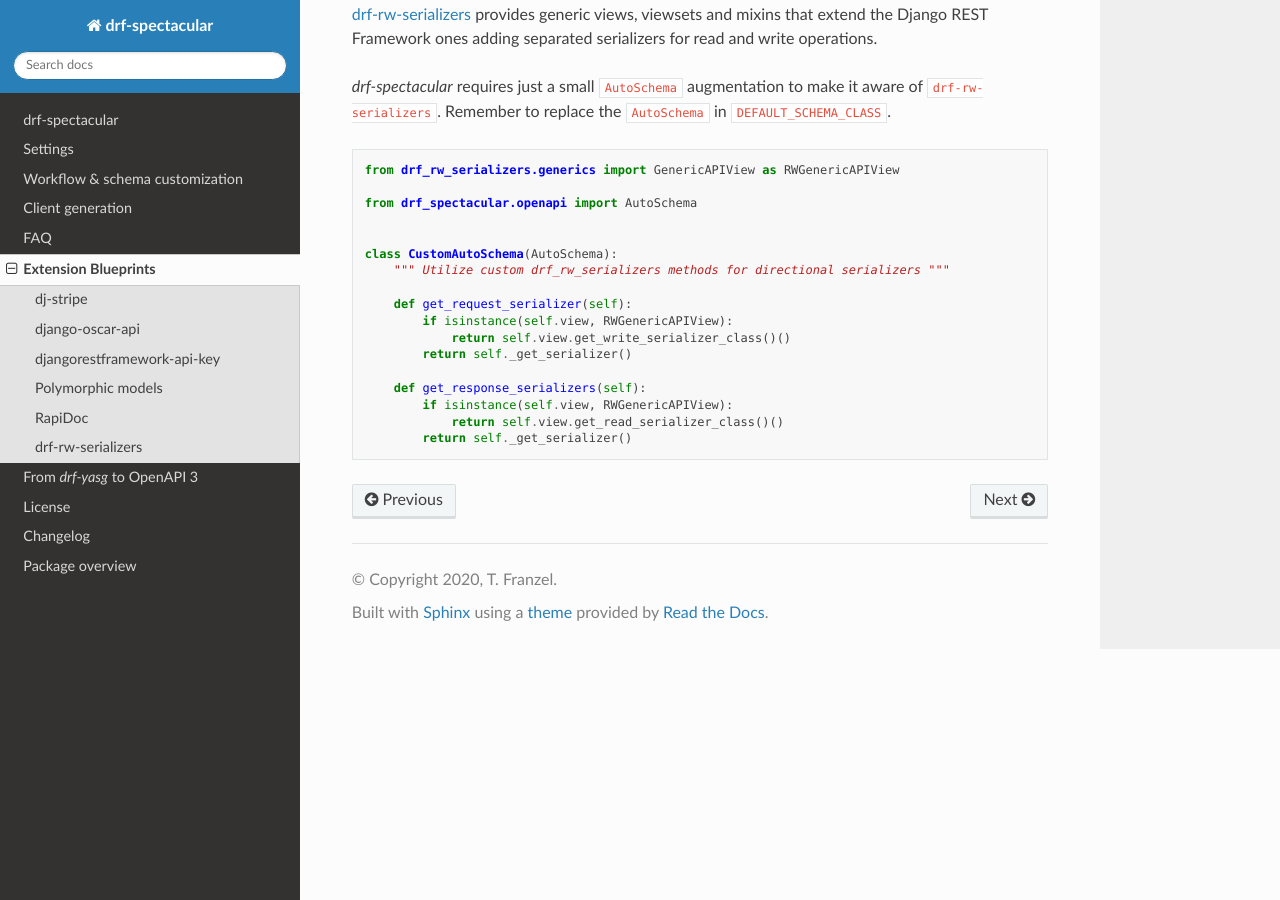
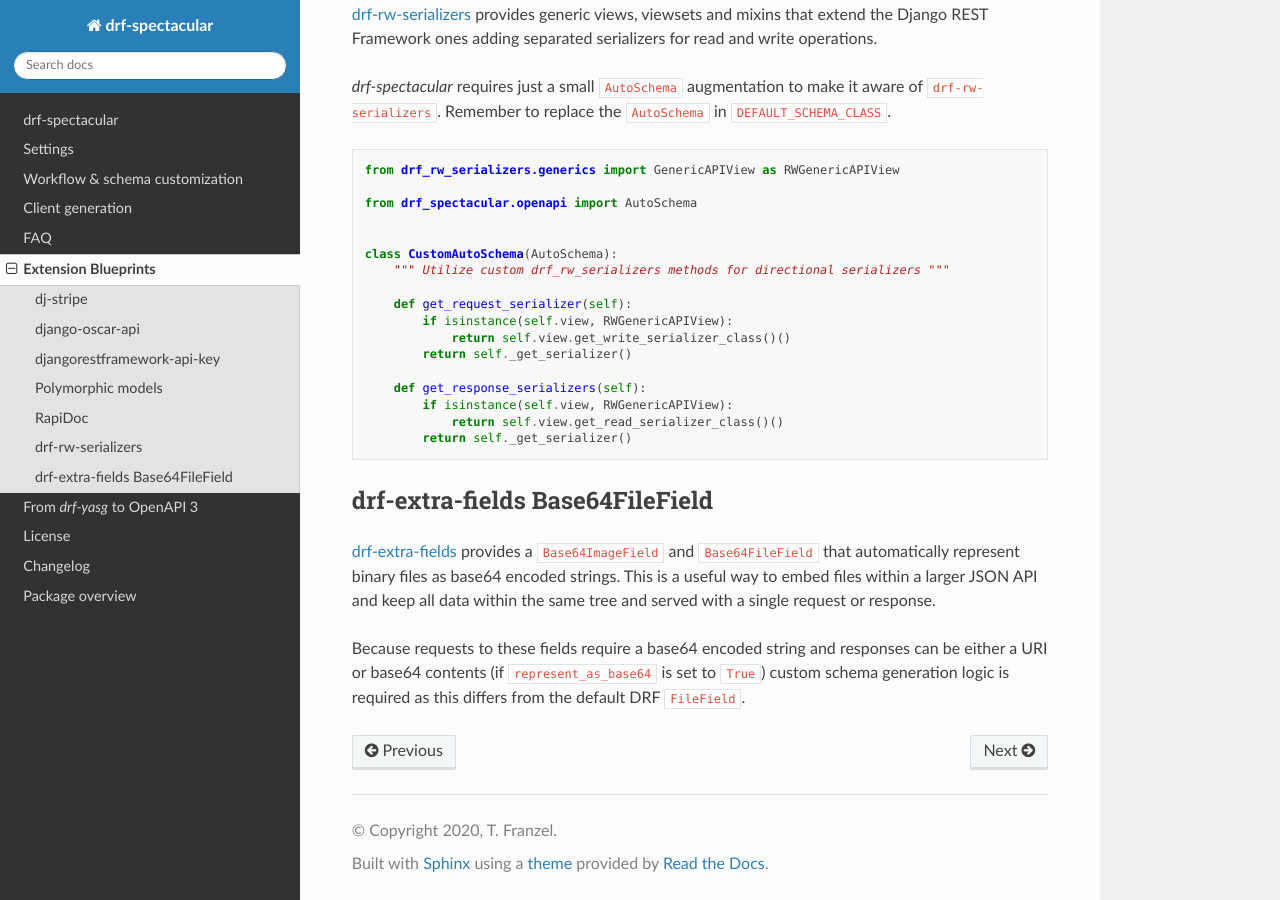
Before and after one commit to tfranzel/drf-spectacular, a Sphinx documentation site: the page built from docs/blueprints.rst, in a window 1280 px wide and 900 px high, scrolled down 6688 px. Built offline with Sphinx 7.4.7 and the Read the Docs theme 2.0.0, drawn with Linux system fonts in a browser that asks for light colours.

Commit message:
Add blueprint for drf-extra-fields Base64FileField

```diff
--- a/docs/blueprints.rst
+++ b/docs/blueprints.rst
@@ -104,3 +104,17 @@
 __ https://github.com/vintasoftware/drf-rw-serializers
 
 .. literalinclude:: blueprints/drf_rw_serializers.py
+
+drf-extra-fields Base64FileField
+--------------------------------
+
+`drf-extra-fields`__ provides a ``Base64ImageField`` and ``Base64FileField`` that automatically
+represent binary files as base64 encoded strings. This is a useful way to embed files within a
+larger JSON API and keep all data within the same tree and served with a single request or
+response.
+
+Because requests to these fields require a base64 encoded string and responses can be either a
+URI or base64 contents (if ``represent_as_base64`` is set to ``True``) custom schema generation
+logic is required as this differs from the default DRF ``FileField``.
+
+__ https://github.com/Hipo/drf-extra-fields
```
